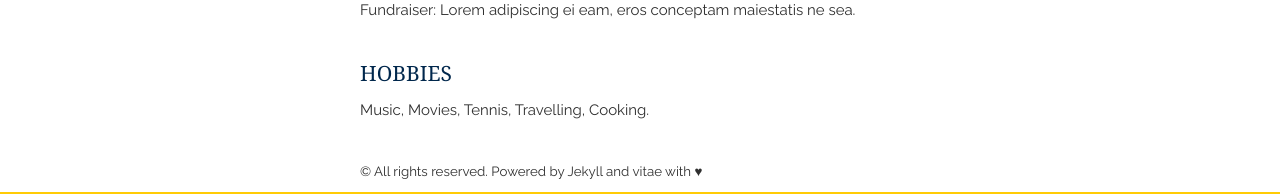
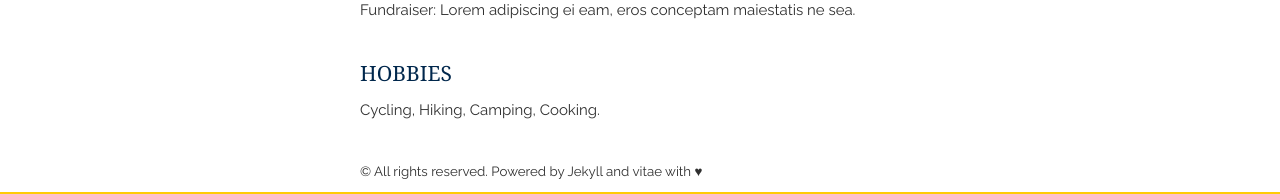
Before and after one commit to johnmaxh/johnmaxh.github.io, a Jekyll site: the page built from index.html, in a window 1280 px wide. Shown: the part 838-1032 px from the top of the page. Built offline with Jekyll 4.4.1, drawn with Linux system fonts in a browser that asks for light colours; nearby versions of some CDN libraries; the list of posts is cut into pages by our own code.

Commit message:
Update interests.html

```diff
--- a/_includes/interests.html
+++ b/_includes/interests.html
@@ -1,6 +1,6 @@
 <section class="thirteen columns">
     <h1>Hobbies</h1>
     <article>
-        <p>Music, Movies, Tennis, Travelling, Cooking.</p>
+        <p>Cycling, Hiking, Camping, Cooking.</p>
     </article>
 </section>
```
